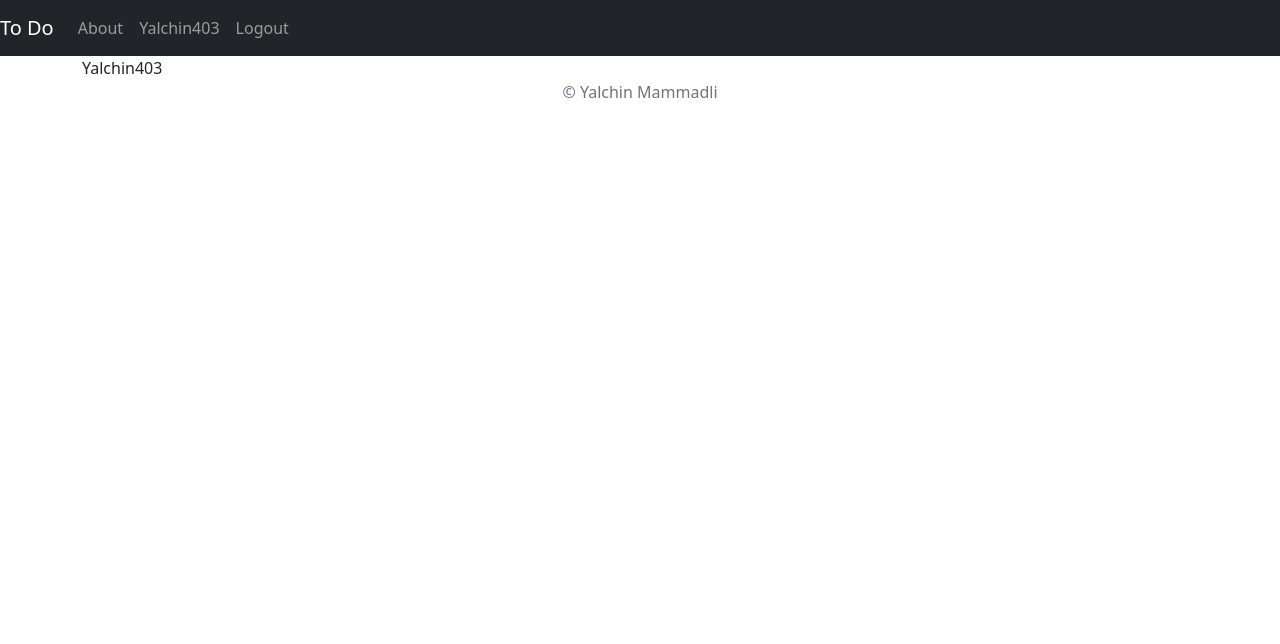
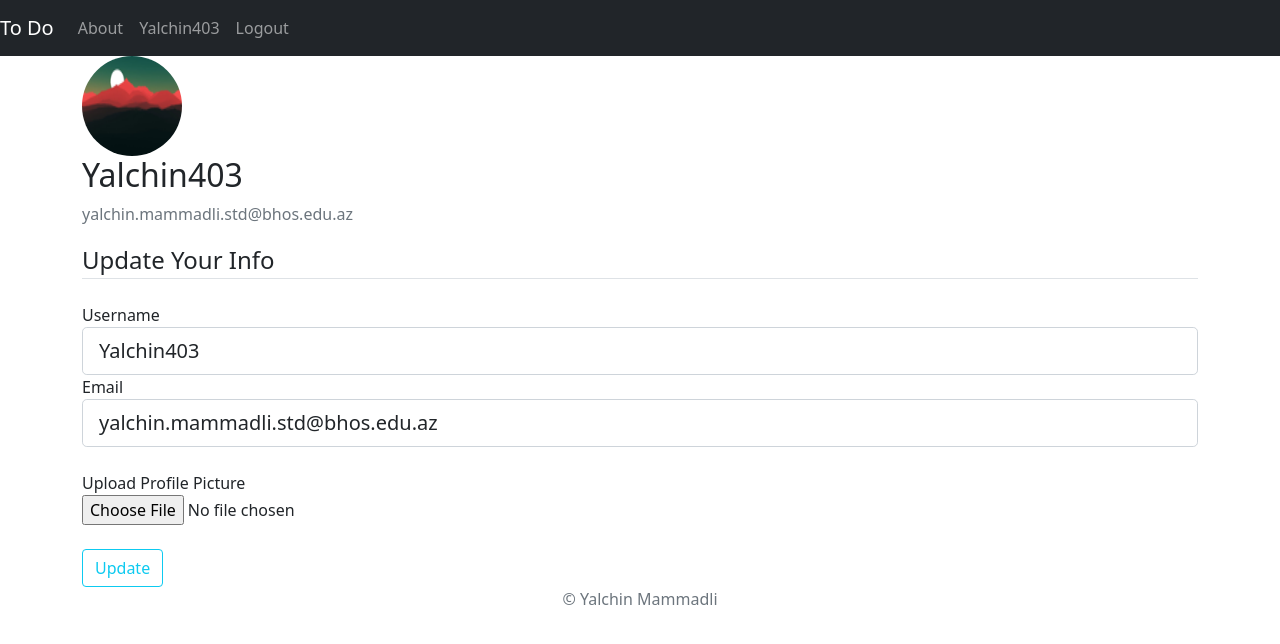
Before and after one commit to Yalchin403/todo-flask-project, a Flask app: page /account in a window 1280 px wide. Shown: the top 644 px of the page. Run offline with Flask 2, Linux system fonts and the light colour scheme; a user stored in the database is signed in; some libraries are stand-ins or nearby versions.

Commit message:
final version on ubuntu (switching to manjaro)

```diff
--- a/todo/forms.py
+++ b/todo/forms.py
@@ -1,7 +1,9 @@
 from flask_wtf import FlaskForm
+from flask_wtf.file import FileField, FileAllowed
 from wtforms import StringField, PasswordField, SubmitField, BooleanField
 from wtforms.validators import DataRequired, Length, Email, EqualTo, ValidationError
 from todo.models import User
+from flask_login import current_user
 
 
 class RegistrationForm(FlaskForm):
@@ -31,3 +33,39 @@ class LoginForm(FlaskForm):
     password = PasswordField('Password', validators=[DataRequired()])
     remember = BooleanField('Remember Me')
     submit = SubmitField('Login')
+
+
+class UpdateAccountForm(FlaskForm):
+    username = StringField('Username',
+                           validators=[DataRequired(), Length(min=2, max=20)])
+    email = StringField('Email',
+                        validators=[DataRequired(), Email()])
+    image = FileField('Upload Profile Picture',
+                        validators = [FileAllowed(['png', 'jpg', 'jpeg'])])
+    submit = SubmitField('Update')
+
+    def validate_username(self, username):
+        if username.data != current_user.username:
+            user = User.query.filter_by(username=username.data).first()
+            if user:
+                raise ValidationError('That username is taken. Please choose a different one.')
+    def validate_email(self, email):
+        if email.data != current_user.email:
+                user = User.query.filter_by(username=username.data).first()
+                if user:
+                    raise ValidationError('That email is taken. Please choose a different one.')
+
+class RequestResetForm(FlaskForm):
+    email = StringField('Email',
+                        validators=[DataRequired(), Email()])
+    submit = SubmitField('Request Password Reset')
+
+    def validate_email(self, email):
+        user = User.query.filter_by(email=email.data).first()
+        if user is None:
+            raise ValidationError('Email doesn"t exist')
+
+class ResetPasswordForm(FlaskForm):
+    password = PasswordField('Password', validators=[DataRequired()])
+    confirm_password = PasswordField('Confirm Password',)
+    submit = SubmitField('Request Password Reset')
--- a/todo/routes.py
+++ b/todo/routes.py
@@ -1,9 +1,10 @@
+import secrets, os
 from flask import render_template, url_for, request, redirect, flash
 from todo.models import Todo, User
 from todo import app, db, bcrypt
-from todo.forms import RegistrationForm, LoginForm
+from todo.forms import RegistrationForm, LoginForm, UpdateAccountForm,RequestResetForm, ResetPasswordForm
 from flask_login import login_user, current_user, logout_user, login_required
-
+from PIL import Image
 @app.route('/', methods=['GET',])
 @login_required
 def index():
@@ -126,8 +127,50 @@ def logout():
     logout_user()
     return redirect(url_for('index'))
 
+def save_pp_pic(raw_image):
+    gen_id = secrets.token_hex(8)
+    file_name, file_ext = os.path.splitext(raw_image.filename)
+    picture_name = gen_id + file_ext
+    absolute_path = os.path.join(app.root_path, 'static/photos', picture_name)
+    resize = (125, 125)
+    img = Image.open(raw_image)
+    img.thumbnail(resize)
+    img.save(absolute_path)
+    return picture_name
 
-@app.route("/account")
+
+@app.route("/account", methods=['GET', 'POST'])
 @login_required
 def account():
-    return render_template('account.html', title='Account')
+    form = UpdateAccountForm()
+    user_image = url_for('static', filename = f'photos/{current_user.image_file}')
+    if request.method == 'GET':
+        form.username.data = current_user.username
+        form.email.data = current_user.email
+        return render_template('account.html', title='Account', user_image=user_image, form=form)
+
+    if form.validate_on_submit():
+        if form.image.data:
+            image = save_pp_pic(form.image.data)
+            current_user.image_file = image
+        current_user.username = form.username.data
+        current_user.email = form.email.data
+        db.session.commit()
+        return redirect(url_for('account'))
+    return render_template('account.html', title='Account', user_image=user_image, form=form)
+
+@app.route("/reset_password", methods=['GET', 'POST'])
+def reset_request():
+    if current_user.is_authenticated:
+        return redirect(url_for('index'))
+    form = RequestResetForm()
+    if request.method == 'GET':
+        return render_template('reset_request.html', titlle='Resest Password', form=form)
+
+@app.route("/reset_password/<token>", methods=['GET', 'POST'])
+def new_pass(token):
+    if current_user.is_authenticated:
+        return redirect(url_for('index'))
+    form = ResetPasswordForm()
+    if request.method == 'GET':
+        return render_template('.html', titlle='Resest Password', form=form) # change the name of template
--- a/todo/templates/account.html
+++ b/todo/templates/account.html
@@ -1,4 +1,59 @@
 {% extends "base.html" %}
 {% block content %}
-{{current_user.username}}
+<div class="content-section">
+    <div class="media">
+      <img class="rounded-circle account-img" src="{{user_image}}" width="100" height="100">
+      <div class="media-body">
+        <h2 class="account-heading">{{current_user.username}}</h2>
+        <p class="text-secondary">{{current_user.email}}</p>
+      </div>
+    </div>
+    <form method="POST" action="/account" enctype="multipart/form-data">
+        {{ form.hidden_tag() }}
+        <fieldset class="form-group">
+            <legend class="border-bottom mb-4">Update Your Info</legend>
+            <div class="form-group">
+                {{ form.username.label(class="form-control-label") }}
+
+                {% if form.username.errors %}
+                    {{ form.username(class="form-control form-control-lg is-invalid") }}
+                    <div class="invalid-feedback">
+                        {% for error in form.username.errors %}
+                            <span>{{ error }}</span>
+                        {% endfor %}
+                    </div>
+                {% else %}
+                    {{ form.username(class="form-control form-control-lg") }}
+                {% endif %}
+            </div>
+            <div class="form-group">
+                {{ form.email.label(class="form-control-label") }}
+                {% if form.email.errors %}
+                    {{ form.email(class="form-control form-control-lg is-invalid") }}
+                    <div class="invalid-feedback">
+                        {% for error in form.email.errors %}
+                            <span class="text-danger">{{ error }}</span>
+                        {% endfor %}
+                    </div>
+                {% else %}
+                    {{ form.email(class="form-control form-control-lg") }}
+                {% endif %}
+            </div>
+            <div class="form-group">
+                <br>
+                {{ form.image.label(class="form-control-label") }}
+                <br>
+                {% if form.image.errors %}
+                    {% for error in form.image.errors %}
+                    <span class="text-danger">{{error}}</span>
+                    {% endfor%}
+                    {% endif %}
+                {{ form.image(class="form-control-file") }}
+                <br><br>
+        </fieldset>
+        <div class="form-group">
+            {{ form.submit(class="btn btn-outline-info") }}
+        </div>
+    </form>
+  </div>
 {% endblock %}
--- a/todo/templates/login.html
+++ b/todo/templates/login.html
@@ -43,7 +43,7 @@
                 {{ form.submit(class="btn btn-outline-info") }}
             </div>
             <small class="text-muted ml-2">
-                <a href="#">Forgot Password?</a>
+                <a href="/reset_password">Forgot Password?</a>
             </small>
         </form>
     </div>
```
Also changed, not shown: todo/models.py (+16 -1 lines), todo/templates/about.html (+5 -3 lines), todo/templates/reset_request.html (added, +35 -0 lines), todo/static/photos/16d6a6aff0d063d6.png (added), todo/static/photos/2eba35ffac52fa3a.png (added), todo/static/photos/55766ab372987ec4.png (added), todo/static/photos/717fa0107e912e5d.png (added), todo/static/photos/d3ca0e8701865ea2.jpg (added), todo/static/photos/default.jpg (added), todo/static/photos/e76fbbbf1510e1ae.png (added), todo/static/photos/f304caceb42f9cca.jpg.jpg (renamed from todo/static/self.photo.jpg), todo/static/photos/self.photo.jpg (added), todo/test.db, 1 other file.
